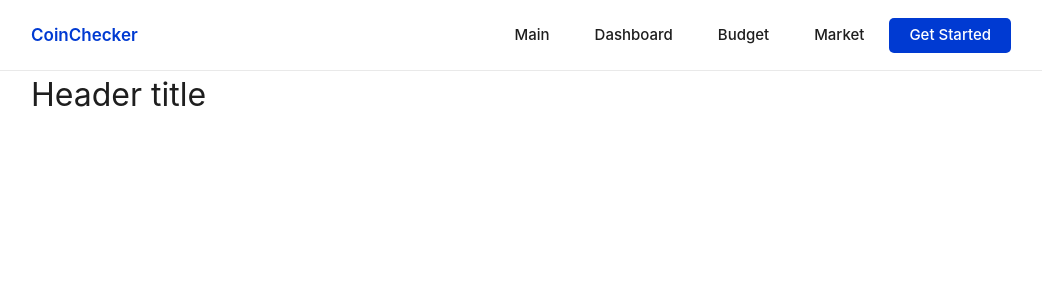
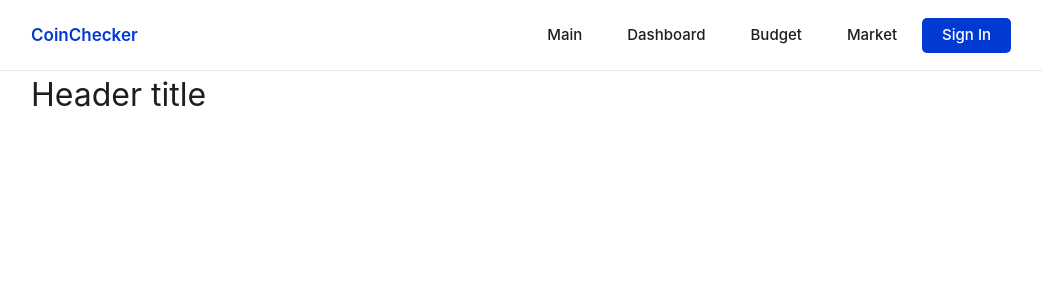
Before and after one commit to gerwld/coinchecker, a React (Create React App) app: page / in a window 1280 px wide. Shown: the top 300 px of the page, without its empty margins (119-1161 px from the left). Built offline with nearby package versions, Linux system fonts and the light colour scheme.

Commit message:
Minor ui changes

```diff
--- a/src/components/MainScreen/Main.jsx
+++ b/src/components/MainScreen/Main.jsx
@@ -23,7 +23,7 @@ const Main = (props) => {
                                 <NavLink to="/" className={(e) => e.isActive ? 'active_a':'' }><span>Market</span></NavLink>
                             </div>
                             <div className={s.element_btn}>
-                                <NavLink to="/login" className={(e) => e.isActive ? 'active_a':'' }><span>Get Started</span></NavLink>
+                                <NavLink to="/login" className={(e) => e.isActive ? 'active_a':'' }><span>Sign In</span></NavLink>
                             </div>
                         </nav>
                 </div>
```
